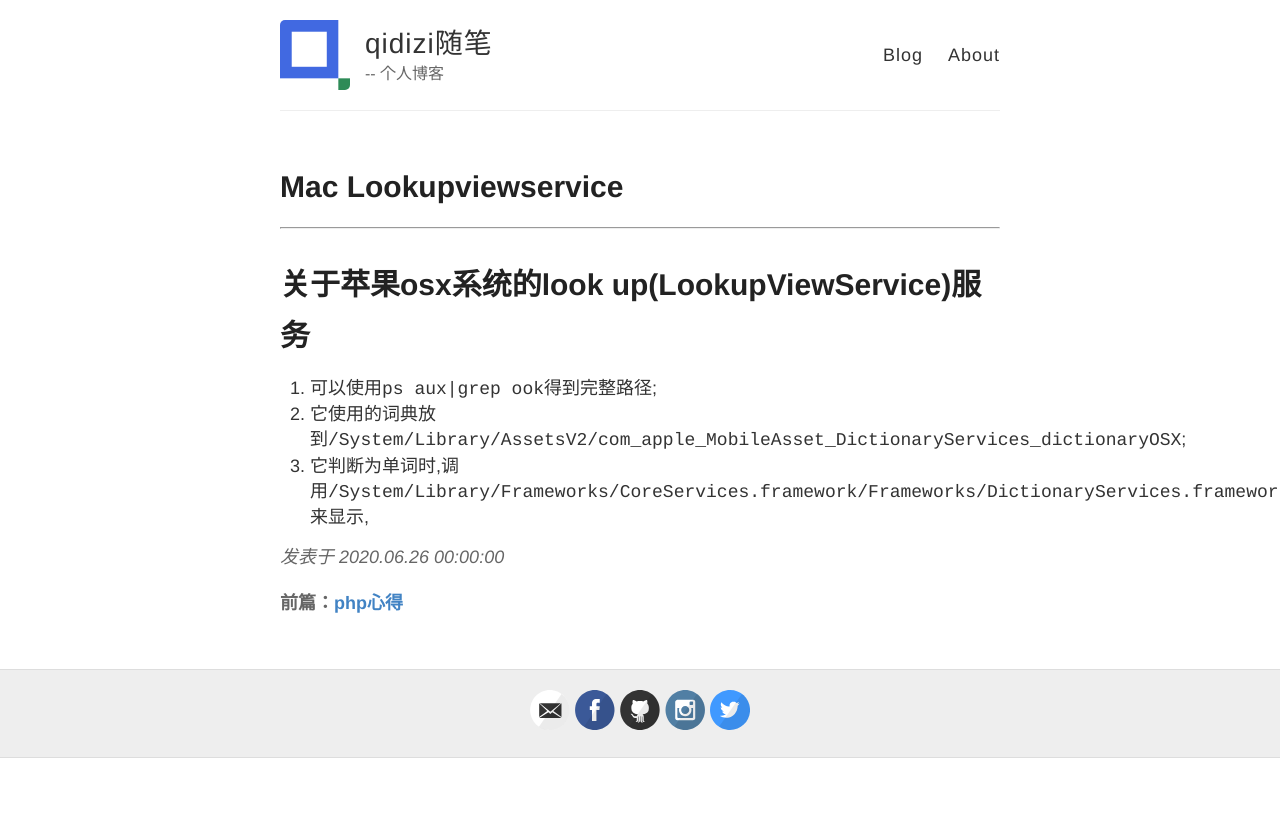
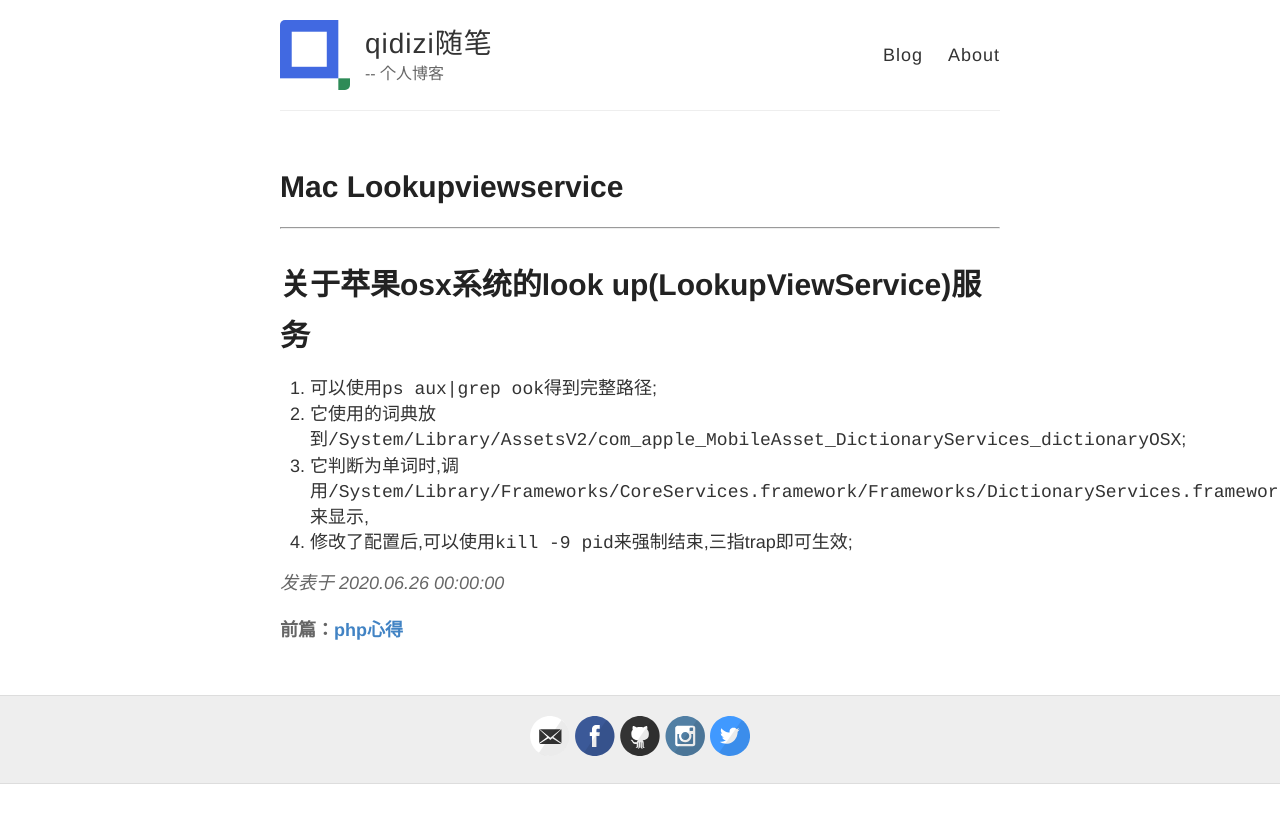
Before and after one commit to qidizi/qidizi.github.io, a Jekyll site: the page built from _posts/2020-06-26-mac-LookupViewService.md, in a window 1280 px wide. Shown: the top 823 px of the page. Built offline with Jekyll 4.4.1, drawn with Linux system fonts in a browser that asks for light colours; our own code applies the rules of GitHub Pages for plain Markdown files.

Commit message:
Update 2020-06-26-mac-LookupViewService.md

```diff
--- a/_posts/2020-06-26-mac-LookupViewService.md
+++ b/_posts/2020-06-26-mac-LookupViewService.md
@@ -3,3 +3,4 @@
 1.  可以使用`ps aux|grep ook`得到完整路径;
 1.  它使用的词典放到`/System/Library/AssetsV2/com_apple_MobileAsset_DictionaryServices_dictionaryOSX`;
 1.  它判断为单词时,调用`/System/Library/Frameworks/CoreServices.framework/Frameworks/DictionaryServices.framework`来显示,
+1.  修改了配置后,可以使用`kill -9 pid`来强制结束,三指trap即可生效;
```
